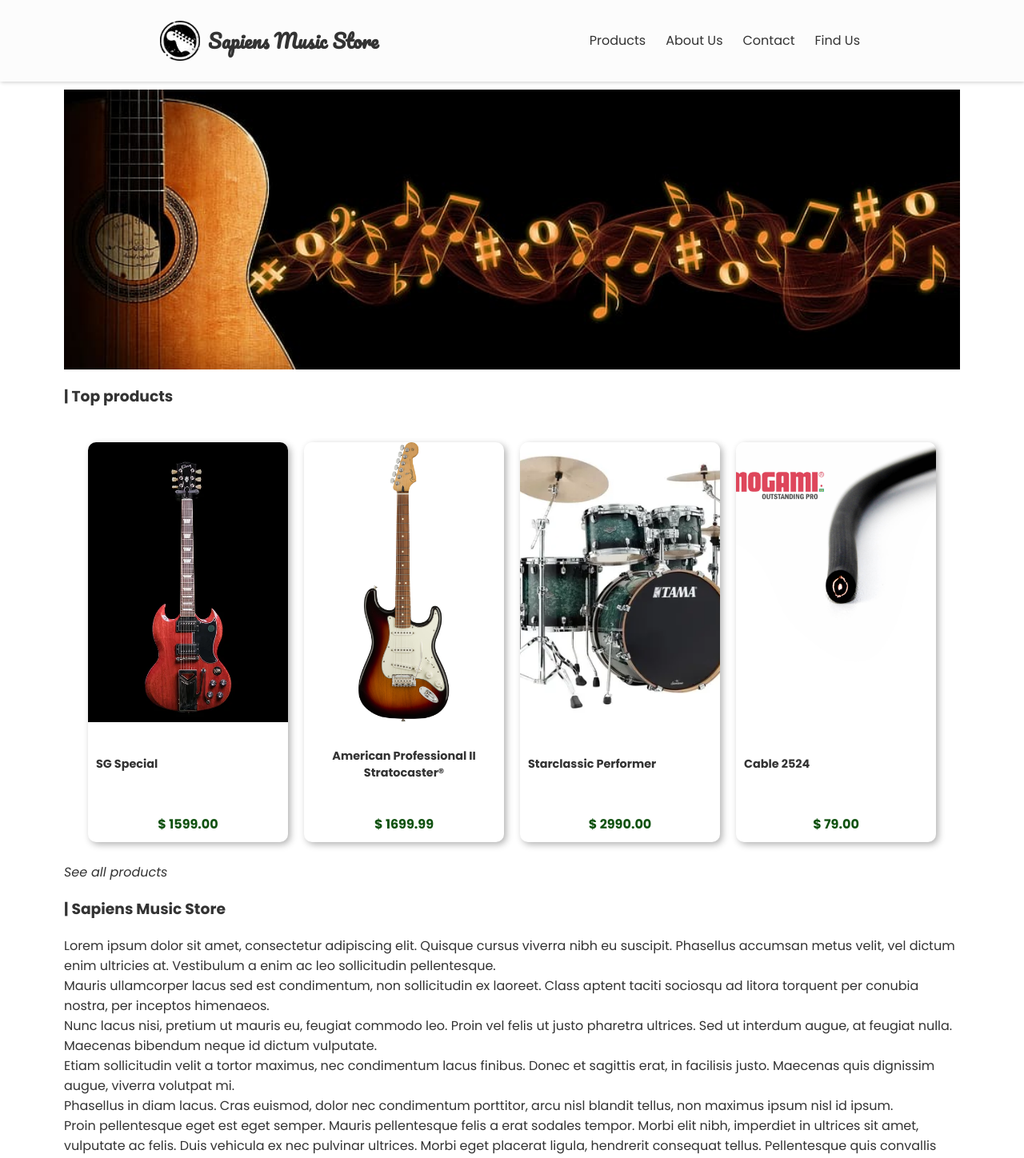
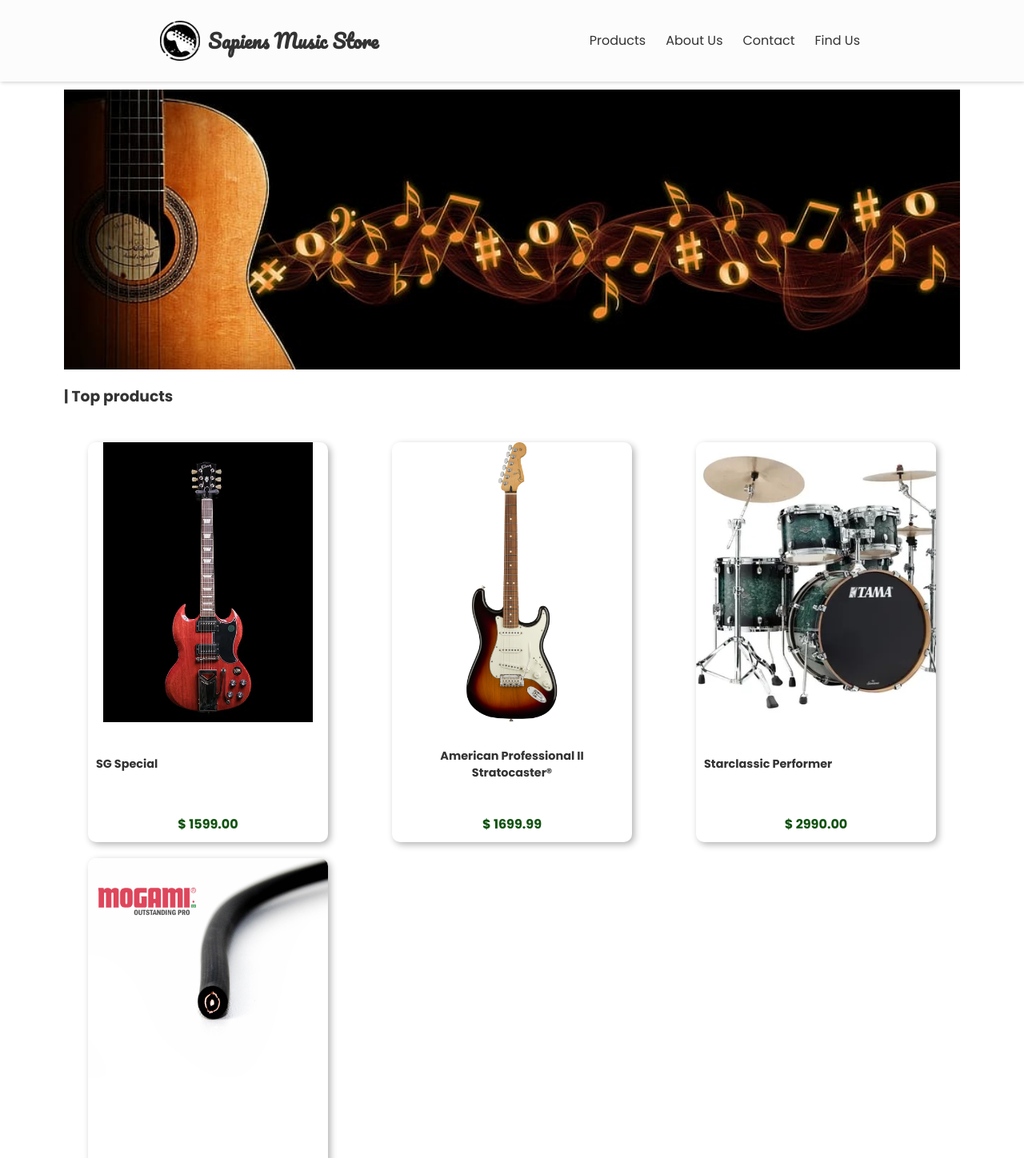
Before and after one commit to willsgobi/sapiensmusicstore, a Next.js app: page / in a window 1280 px wide. Shown: the top 1448 px of the page at 80% size. Built offline with nearby package versions, Linux system fonts and the light colour scheme.

Commit message:
change card width

```diff
--- a/src/components/CardProducts/CardsProducts.module.scss
+++ b/src/components/CardProducts/CardsProducts.module.scss
@@ -12,7 +12,7 @@
     padding: 15px 20px;
 
     > div {
-        width: 250px;
+        width: 300px;
     }
 }
 
--- a/src/components/CardProducts/CardsProducts.tsx
+++ b/src/components/CardProducts/CardsProducts.tsx
@@ -31,7 +31,7 @@
         <>
         <section className={styles.topProducts}>
             {
-                products.map((item, index) => {
+                products.map((item: any, index: any) => {
                     return (
                         <Link key={index} href={`products/${item.id}`}>
                             <div className={styles.products} key={index}>
```
